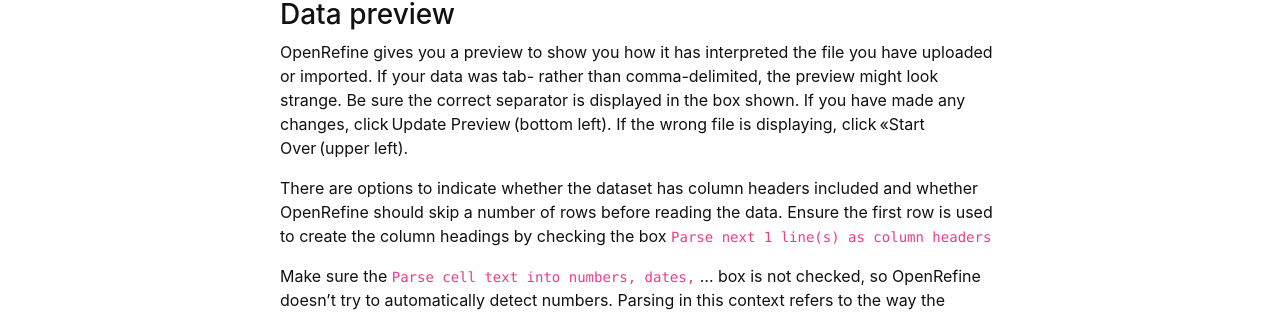
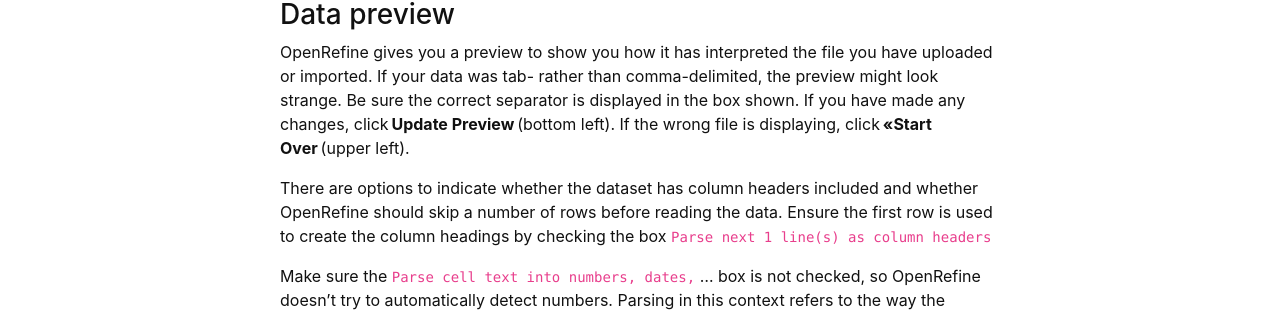
Before and after one commit to GULibrarySandbox/intro-data-wrangle, a Jekyll site: the page built from content/2-lesson.md, in a window 1280 px wide. Shown: the part 1518-1830 px from the top of the page. Built offline with Jekyll 4.4.1, drawn with Linux system fonts in a browser that asks for light colours.

```diff
--- a/content/2-lesson.md
+++ b/content/2-lesson.md
@@ -44,7 +44,7 @@ Projects can be created in a variety of ways, e.g., by uploading data from your
 
 ### Data preview
 
-OpenRefine gives you a preview to show you how it has interpreted the file you have uploaded or imported. If your data was tab- rather than comma-delimited, the preview might look strange. Be sure the correct separator is displayed in the box shown. If you have made any changes, click Update Preview (bottom left). If the wrong file is displaying, click <<Start Over (upper left).
+OpenRefine gives you a preview to show you how it has interpreted the file you have uploaded or imported. If your data was tab- rather than comma-delimited, the preview might look strange. Be sure the correct separator is displayed in the box shown. If you have made any changes, click **Update Preview** (bottom left). If the wrong file is displaying, click **<<Start Over** (upper left).
 
 There are options to indicate whether the dataset has column headers included and whether OpenRefine should skip a number of rows before reading the data. Ensure the first row is used to create the column headings by checking the box `Parse next 1 line(s) as column headers`
 
```
